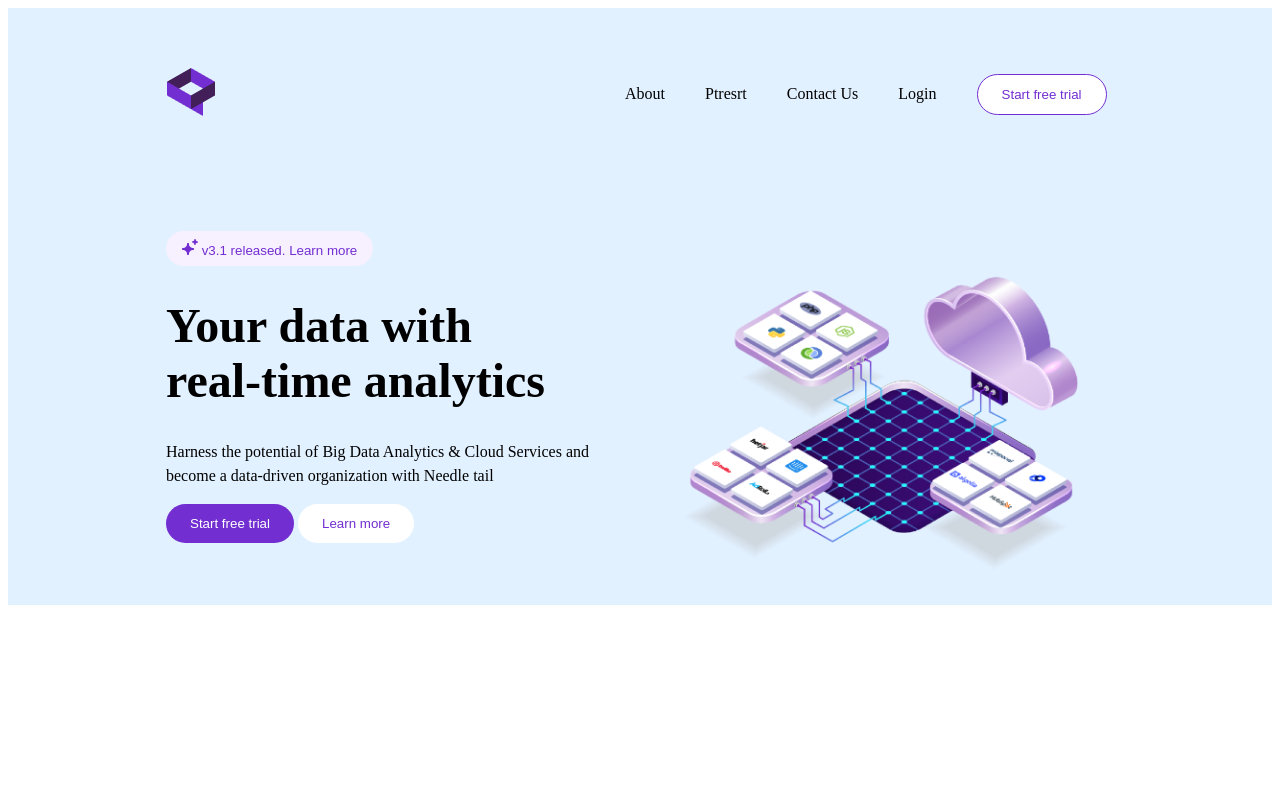
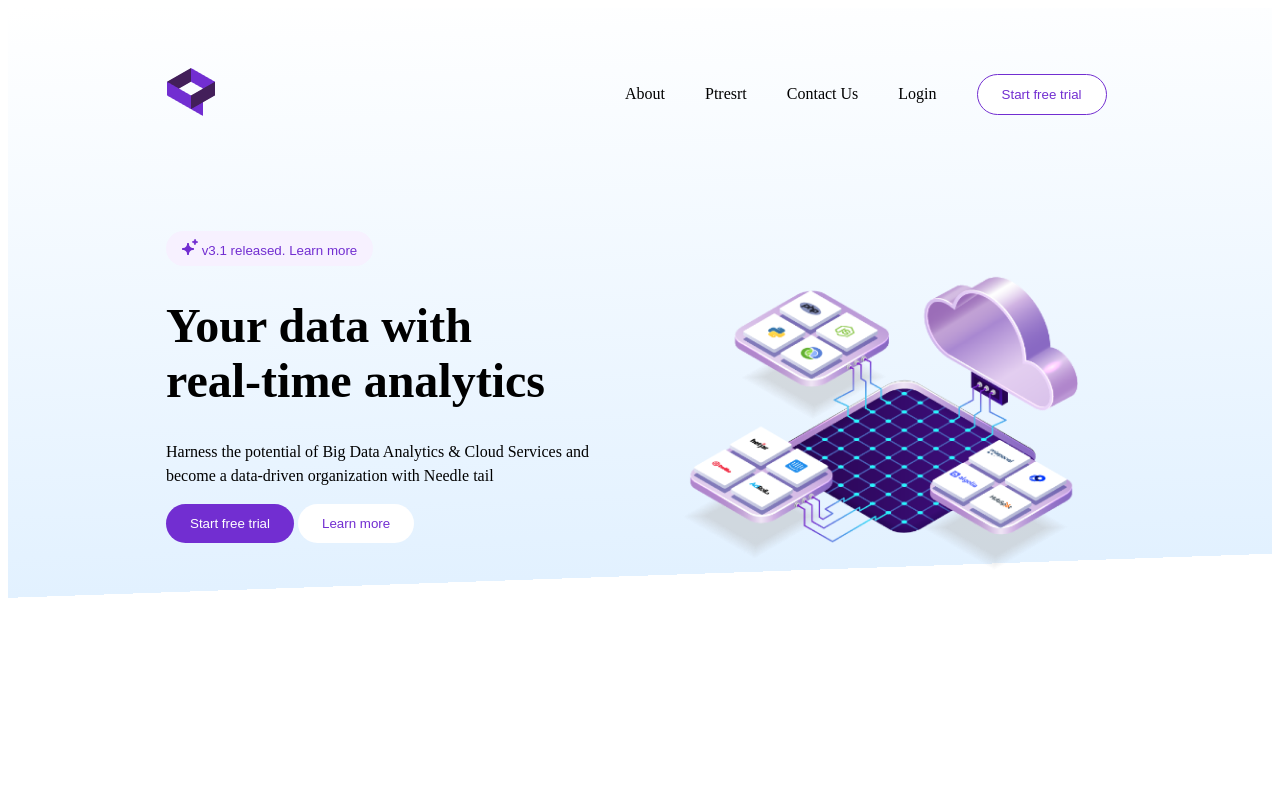
Before and after one commit to Alibek2008/New-project, a plain HTML site: page index.html in a window 1280 px wide. Shown: the top 800 px of the page. Drawn offline with nearby package versions, Linux system fonts and the light colour scheme; files that its build step writes are made by us from their sources.

Commit message:
Update _header.scss

```diff
--- a/sass/_header.scss
+++ b/sass/_header.scss
@@ -1,6 +1,5 @@
 header{
-   background-color:#E2F1FF;
-
+   background: linear-gradient(178deg, #fff 0%, #e2f1ff 92%, #fff  92%);
    padding-top: 30px;
   background-size: cover;
 
```
